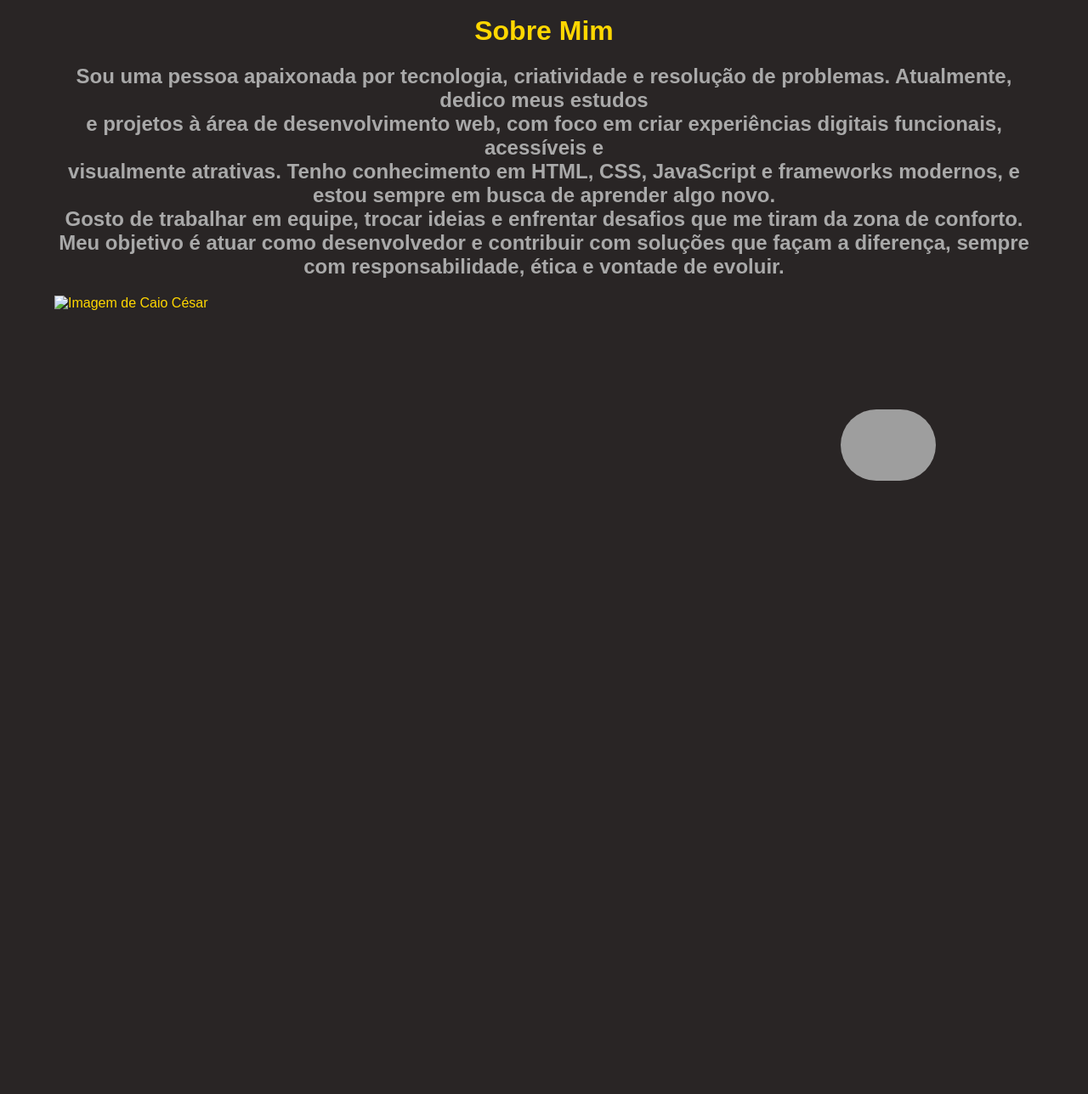
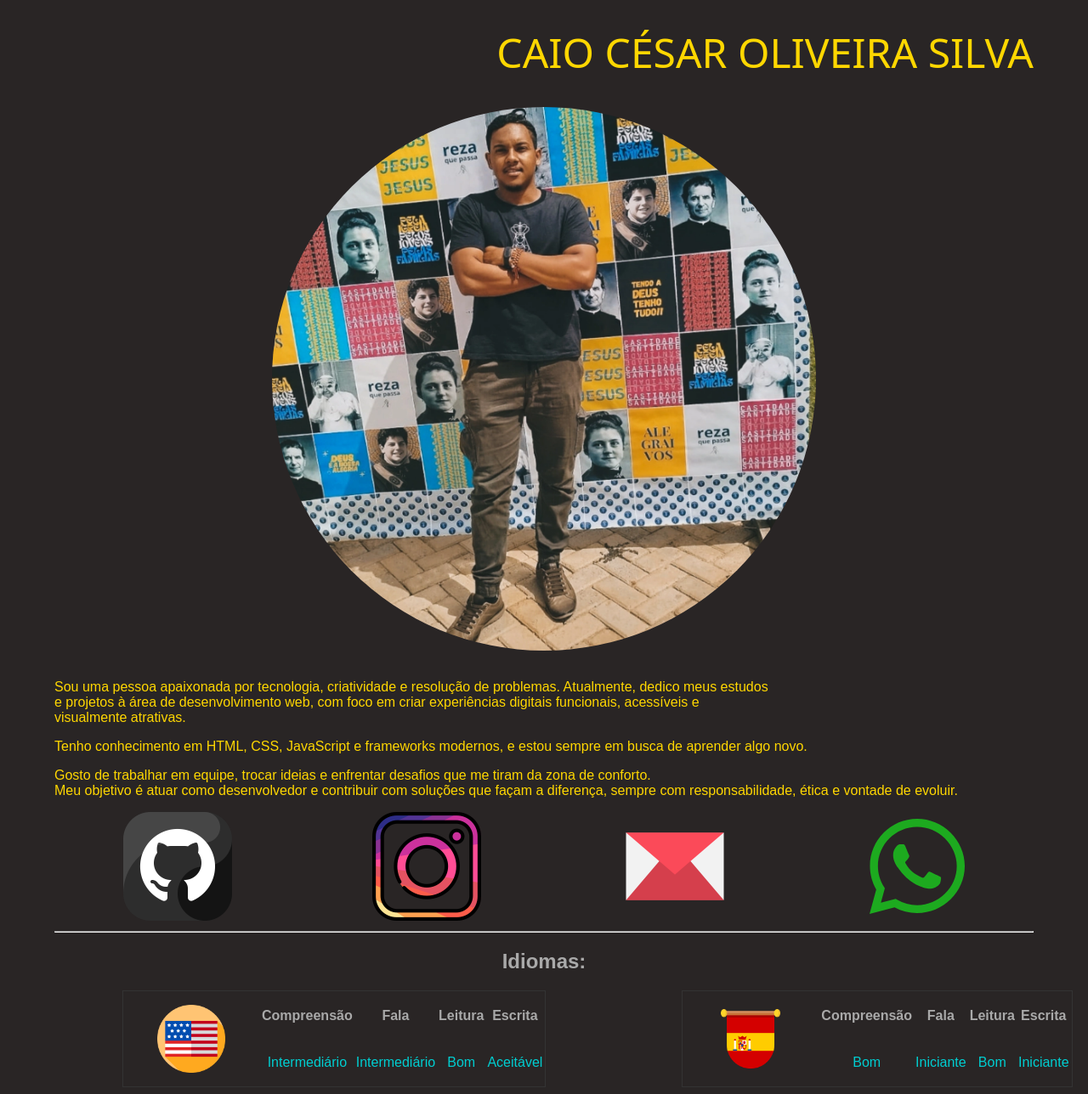
Before and after one commit to CaiaoCesar/Curriculum, a plain HTML site: page index.html in a window 1280 px wide. Shown: the part 92-1380 px from the top of the page at 85% size. Before the commit the page ends 800 px from the top, so only its background shows below. Drawn offline with Linux system fonts and the light colour scheme; grey boxes are pictures that could not be loaded; a web font is replaced by a local one.

Commit message:
feat: ajustes complementares

```diff
--- a/estilo.css
+++ b/estilo.css
@@ -39,18 +39,108 @@ li a:hover{
 
 h1{
     text-align: center;
+    float: right;
+    color: gold;
+    font-family: "Fascinate", system-ui;
+    font-weight: 400;
+    font-style: normal;
+    font-size: 3rem;
+}
 
-}
 h2{
     text-align: center;
     color: darkgray;
 }
-.capa{
+
+div.apresentation img h2{
+    display: inline-block;
+    position: relative;
+}
+
+div.apresentation img#capa{
+    margin: 3% auto;
+    display: flex;
     text-align: center;
-    border-radius: 220px;
-    width: 200px;
-    height: 200px;
+    border-radius: 400px;
+    width: 40em;
+    height: 40em;
 }
+
+
+div.info-contact{
+    text-align: center;
+
+}
+
+div.info-contact img{
+    margin: auto 5em;
+}
+
+div.info-contact img#github{
+    max-width: 8em;
+    max-height: 8em;
+
+}
+
+div.info-contact img#instagram{
+    max-width: 8em;
+    max-height: 8em;
+}
+
+div.info-contact img#gmail{
+    max-width: 8em;
+    max-height: 8em;
+}
+
+div.info-contact img#whatsapp{
+    max-width: 8em;
+    max-height: 8em;
+}
+
+div.languages{
+    text-align: center;
+    display: flex;
+    justify-content: space-between;
+}
+
+div.languages img{
+    display: flex;
+    text-align: center;
+    margin: auto;
+    width: 5em;
+    height: 5em;
+}
+
+.language-english td{
+    margin: auto 2em;
+    text-align: center;
+    color: darkturquoise;
+}
+
+.language-english th{
+    margin: auto 2em;
+    text-align: center;
+    color: darkgray;
+}
+
+.language-spanish th{
+    margin: auto 2em;
+    text-align: center;
+    color: darkgray;
+}
+.language-spanish td{
+    margin: auto;
+    text-align: center;
+    color: darkturquoise;
+}
+
+.espanhol, .ingles{
+    margin: auto 5em;
+    display: flex;
+    text-align: center;
+    border: #333 1px solid;
+}
+
 
 footer{
     text-align: center;
--- a/index.html
+++ b/index.html
@@ -15,15 +15,68 @@
         <li><a href="other.html">Other</a></li>
     </ul>
 
-    <h1>Sobre Mim</h1>
-    <h2>Sou uma pessoa apaixonada por tecnologia, criatividade e resolução de problemas. Atualmente, dedico meus estudos <br>
-    e projetos à área de desenvolvimento web, com foco em criar experiências digitais funcionais, acessíveis e <br>
-    visualmente atrativas. Tenho conhecimento em HTML, CSS, JavaScript e frameworks modernos, e estou sempre em busca de aprender algo novo.
-    <br>Gosto de trabalhar em equipe, trocar ideias e enfrentar desafios que me tiram da zona de conforto. <br>
-    Meu objetivo é atuar como desenvolvedor e contribuir com soluções que façam a diferença, sempre com responsabilidade, ética e vontade de evoluir.</h2>
+    <div class="apresentation">
+        <h1>CAIO CÉSAR OLIVEIRA SILVA</h1>
+        <img id="capa" src="\images\wall.webp" alt="Imagem de Caio César">
+        <p>Sou uma pessoa apaixonada por tecnologia, criatividade e resolução de problemas. Atualmente, dedico meus estudos <br>
+        e projetos à área de desenvolvimento web, com foco em criar experiências digitais funcionais, acessíveis e <br>
+        visualmente atrativas.</p> <p>Tenho conhecimento em HTML, CSS, JavaScript e frameworks modernos, e estou sempre em busca de aprender algo novo.</p>
+        <p>Gosto de trabalhar em equipe, trocar ideias e enfrentar desafios que me tiram da zona de conforto. <br>
+        Meu objetivo é atuar como desenvolvedor e contribuir com soluções que façam a diferença, sempre com responsabilidade, ética e vontade de evoluir.</p>
 
+    </div>
 
-<img id="capa" src="i\images\1748910042105.jpg" alt="Imagem de Caio César">
+    <div class="info-contact">
+        <a href="https://github.com/CaiaoCesar" title="github ícone" target="_blank"><img id="github" src="\images\github.png" alt=""></a>
+        <a href="https://www.instagram.com/caio_ofc_cesar/?__pwa=1" title="instagram ícone" target="_blank"><img id="instagram" src="\images\instagram.png" alt=""></a>
+
+        <a href= "mailto:caiocesarc61@gmail.com" title="gmail ícone" target="_blank"><img id="github" src="\images\gmail.png" alt=""></a>
+        <a href="" title="whatsapp ícone" target="_blank"><img id="whatsapp" src="\images\whatsapp.svg" alt=""></a>
+    </div>
+
+    <hr>
+   <h2>Idiomas: </h2>
+    <div class="languages">
+        <div class="ingles">
+           <figure><img id="ingles" src="\images\usa.png" alt=""></figure>
+        <table class="language-english">
+            <tr>
+                <th>Compreensão</th>
+                <th>Fala</th>
+                <th>Leitura</th>
+                <th>Escrita</th>
+            </tr>
+
+            <tr>
+                <td>Intermediário</td>
+                <td>Intermediário</td>
+                <td>Bom</td>
+                <td>Aceitável</td>
+            </tr>
+        </table>
+        </div>
+
+        <div class="espanhol">
+          <figure><img id="espanhol" src="\images\spain.png" alt=""></figure>
+         <table class="language-spanish">
+            <tr>
+                <th>Compreensão</th>
+                <th>Fala</th>
+                <th>Leitura</th>
+                <th>Escrita</th>
+            </tr>
+
+            <tr>
+                <td>Bom</td>
+                <td>Iniciante</td>
+                <td>Bom</td>
+                <td>Iniciante</td>
+            </tr>
+        </table>
+        </div>
+
+    </div>
+
 
 <footer><img id="rodape" src="\images\1748909742713.jpg" alt=""></footer>
 </body>
```
Also changed, not shown: next.html (+12 -0 lines), images/github.png (added), images/gmail.png (added), images/instagram.png (added), images/spain.png (added), images/usa.png (added), images/wall.webp (renamed from images/1748909742659.webp), images/whatsapp.svg (added).
